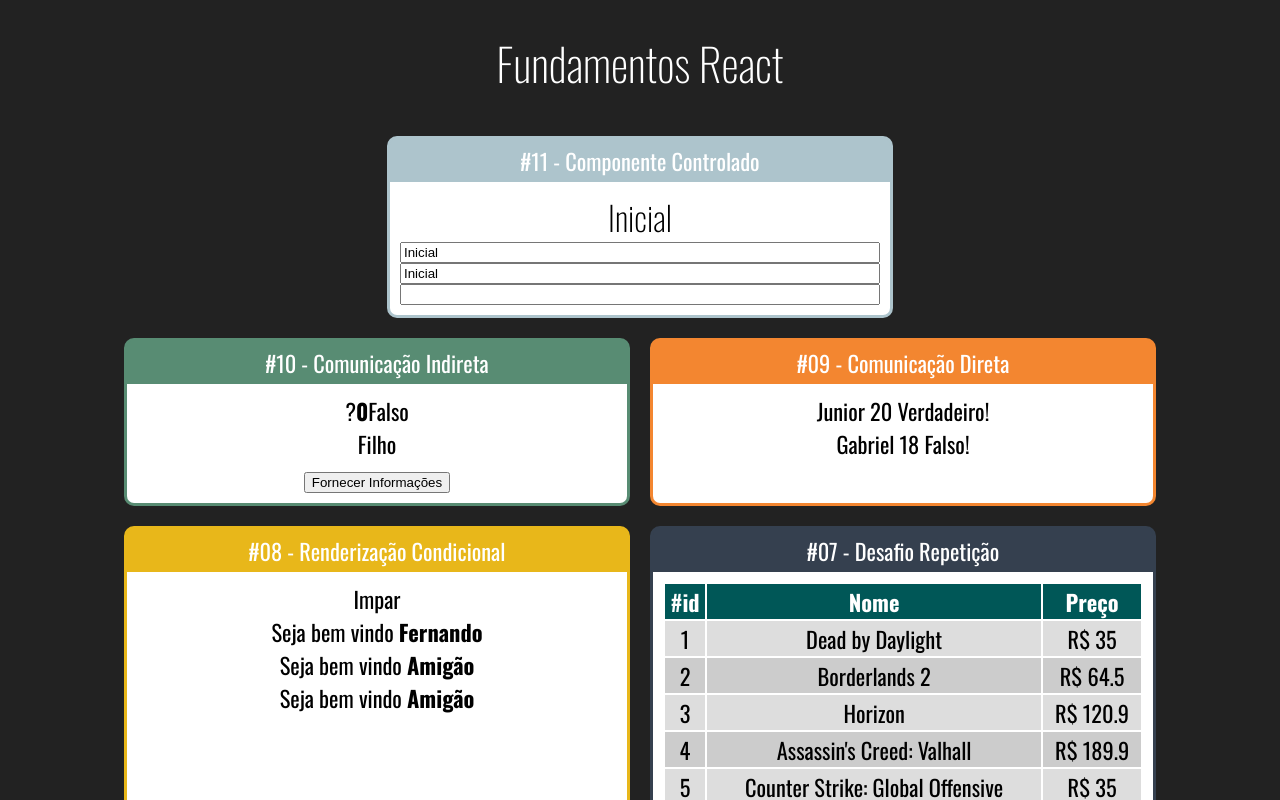
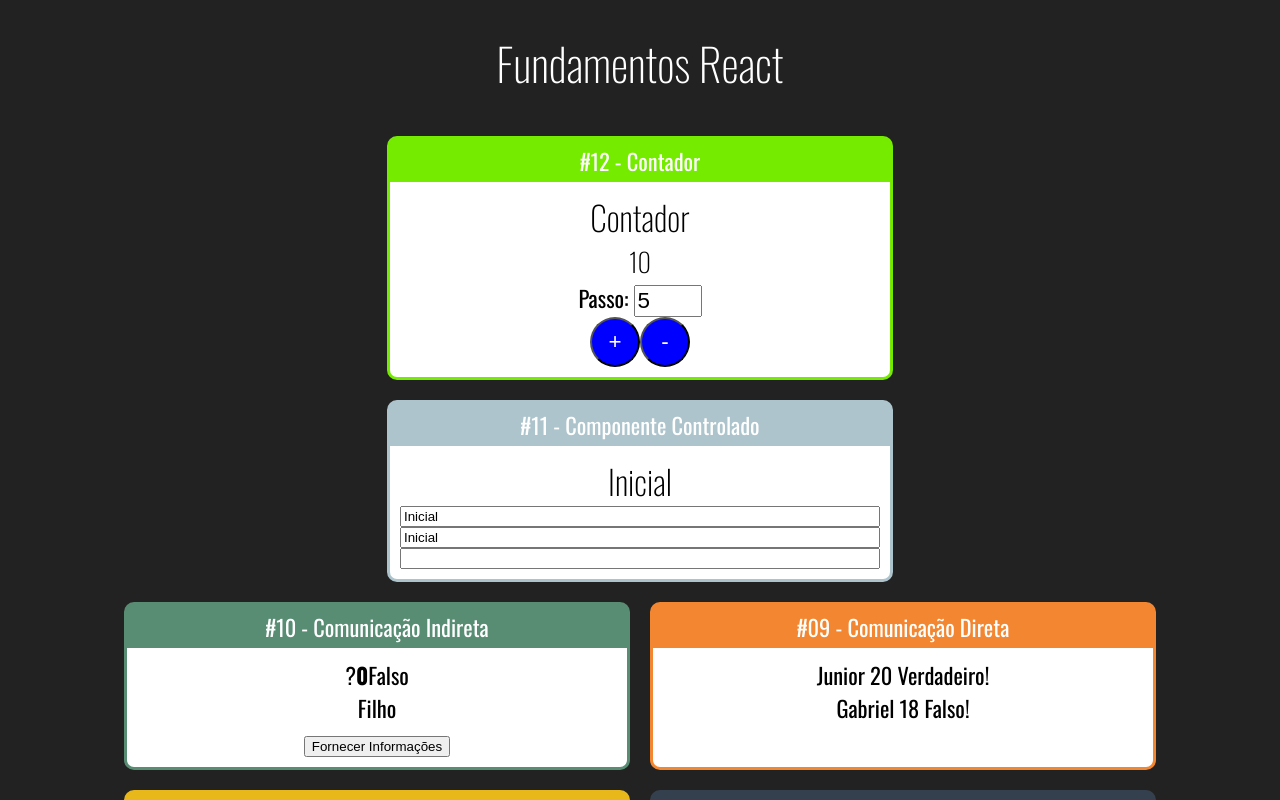
Before and after one commit to dgodiegocarvalho/ReactCourse, a React (Create React App) app in the folder fundamentos-react/: page / in a window 1280 px wide. Shown: the top 800 px of the page. Built offline with nearby package versions, Linux system fonts and the light colour scheme.

Commit message:
Contador, aula componente baseado em classe

```diff
--- a/fundamentos-react/src/App.jsx
+++ b/fundamentos-react/src/App.jsx
@@ -16,10 +16,17 @@
 import DiretaPai from "./components/comunicacao/DiretaPai";
 import IndiretaPai from './components/comunicacao/IndiretaPai.jsx'
 import Input from './components/formulario/Input.jsx'
+import Contador from "./components/contador/Contador";
 
 export default () => (
     <div className="App">
         <h1>Fundamentos React</h1>
+
+        <div className="Cards">
+            <Card titulo="#12 - Contador" color="#75EB00">
+                <Contador numeroInicial={10}></Contador>
+            </Card>
+        </div>
 
         <div className="Cards">
             <Card titulo="#11 - Componente Controlado" color="#ADC4CC">
--- /dev/null
+++ b/fundamentos-react/src/components/contador/Botoes.jsx
@@ -0,0 +1,11 @@
+import React, {useState} from "react";
+
+export default props => {
+
+    return (
+        <div>
+            <button onClick={props.setInc}>+</button>
+            <button onClick={props.setDec}>-</button>
+        </div>
+    )
+}
--- /dev/null
+++ b/fundamentos-react/src/components/contador/Contador.css
@@ -0,0 +1,13 @@
+.Contador input{
+    font-size: 1.4rem;
+    width: 60px;
+}
+
+.Contador button{
+    font-size: 1.4rem;
+    height: 50px;
+    width: 50px;
+    border-radius: 50%;
+    background-color: blue;
+    color: white;
+}
--- /dev/null
+++ b/fundamentos-react/src/components/contador/Contador.jsx
@@ -0,0 +1,50 @@
+import React, {Component} from "react";
+import Botoes from "./Botoes";
+import "./Contador.css"
+import Display from "./Display";
+import PassoForm from "./PassoForm";
+
+class Contador extends Component {
+
+    state = {
+        numero: this.props.numeroInicial || 0,
+        passo: this.props.passInicial || 5
+    }
+
+    constructor(props){
+        super(props)
+
+        this.inc = this.inc.bind(this)
+    }
+
+    inc = () => {
+        this.setState({
+            numero: this.state.numero + this.state.passo
+        })
+    }
+
+    dec = () => {
+        this.setState({
+            numero: this.state.numero - this.state.passo
+        })
+    }
+
+    setPasso = (novoPasso) => {
+        this.setState({
+            passo: novoPasso
+        })
+    }
+
+    render() {
+        return(
+            <div className="Contador">
+                <h2>Contador</h2>
+                <Display numero={this.state.numero} />
+                <PassoForm passo={this.state.passo} setPasso={this.setPasso}/>
+                <Botoes setInc={this.inc} setDec={this.dec}/>
+            </div>
+        )
+    }
+}
+
+export default Contador
--- /dev/null
+++ b/fundamentos-react/src/components/contador/Display.jsx
@@ -0,0 +1,8 @@
+import React, {useState} from "react";
+
+export default props => {
+
+    return (
+        <h3>{props.numero}</h3>
+    )
+}
--- /dev/null
+++ b/fundamentos-react/src/components/contador/PassoForm.jsx
@@ -0,0 +1,11 @@
+import React, {useState} from "react";
+
+export default props => {
+
+    return (
+        <div>
+            <label htmlFor="passoinput">Passo: </label>
+            <input id="passoInput" type="number" value={props.passo} onChange={e => props.setPasso(+e.target.value)} />
+        </div>
+    )
+}
```
